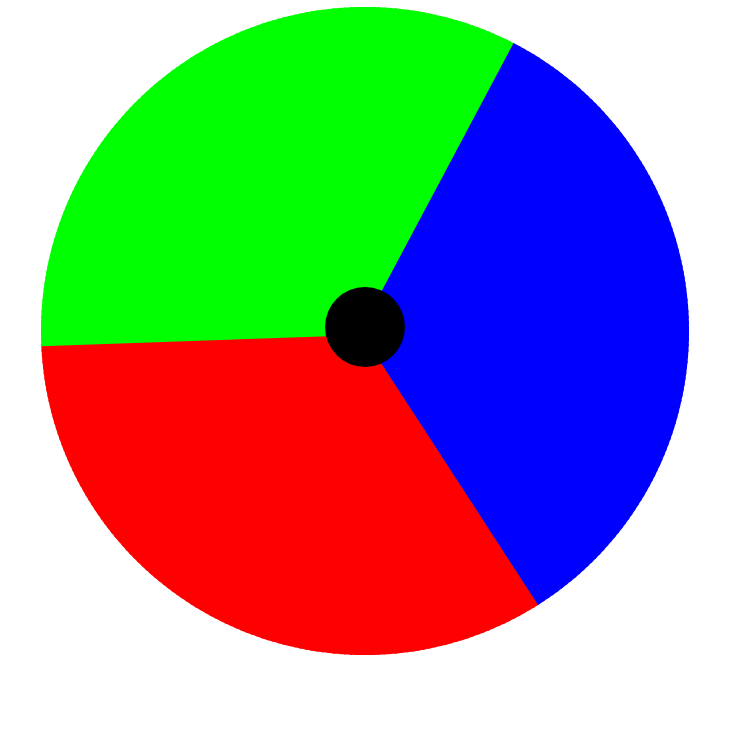
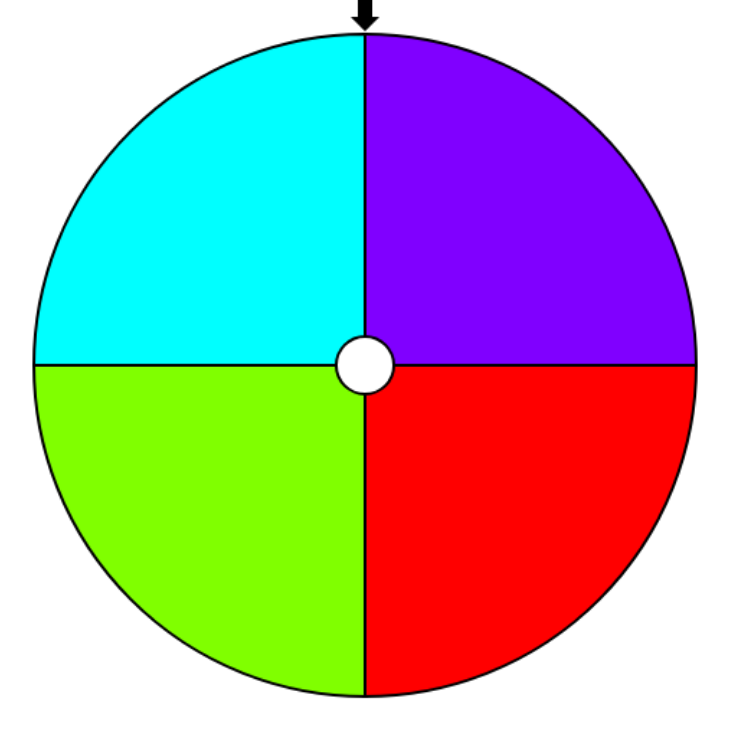
Before and after one commit to rasmuslp/PrizeWheel, a website: page src/index.html in a window 1280 px wide. Shown: the part 73-821 px from the top of the page, without its empty margins (275-1004 px from the left). Before the commit the page ends 800 px from the top, so only its background shows below. Drawn offline with Linux system fonts and the light colour scheme.

Commit message:
feat(Canvas): wheel and arrow is drawn
TODO: Rotate and text

```diff
--- a/src/data.json
+++ b/src/data.json
@@ -1,11 +1 @@
-var data = [
-  {
-    text: 'Winner!'
-  },
-  {
-    text: 'Looser!'
-  },
-  {
-    text: 'In between'
-  }
-  ];
+var data = ['Winner!', 'Looser!', 'In between', 'Sup?'];
--- a/src/index.html
+++ b/src/index.html
@@ -4,17 +4,18 @@
 	<meta charset="utf-8">
 	<meta name="viewport" content="width=device-width, initial-scale=1">
 	<title>The Prize Wheel</title>
+	<link rel="stylesheet" href="styles.css"/>
 </head>
 <body>
 	<div id="content">
-    <div id="wheel">
-      <div id="center">
-      </div>
-    </div>
+		<h1 id="winner">
+			Winner!
+		</h1>
+		<canvas id="wheel" width="500" height="500">
+		</canvas>
 	</div>
 	<script src="data.json"></script>
 	<script src="jquery-2.1.3.js"></script>
 	<script src="wheel.js"></script>
-  <link rel="stylesheet" href="styles.css"/>
 </body>
 </html>
--- a/src/styles.css
+++ b/src/styles.css
@@ -6,6 +6,10 @@ body {
 	position: relative;
 	min-height: 100vh;
 	min-width: 100vh;
+}
+
+#winner {
+	text-align: center;
 }
 
 #wheel {
@@ -17,33 +21,6 @@ body {
 
 	height: 90vh;
 	width: 90vh;
-  /*background-color: red;*/
-  /*min-height: 100vh;*/
+
+	text-align: center;
 }
-
-#center {
-  position: absolute;
-  top: 50%;
-  left: 50%;
-  margin-right: -50%;
-  -webkit-transform: translate(-50%, -50%);
-
-  height: 10vh;
-  width: 10vh;
-  background-color: black;
-  border-radius: 5vh;
-
-  z-index: 1;
-}
-
-.bar {
-  position: absolute;
-  top: 50%;
-  left: 5%;
-  -webkit-transform: translate(0, -50%);
-
-  height: 1vh;
-  width: 45%;
-
-  -webkit-transform-origin: right;
-}
--- a/src/wheel.js
+++ b/src/wheel.js
@@ -1,52 +1,99 @@
 (function() {
   'use strict';
 
+  var slices = [];
+  var numberOfSlices;
+  var sliceArc;
+  var currentAngle = 0;
+
+  var draw = function() {
+    var canvas = document.getElementById('wheel');
+    if (typeof canvas.getContext === 'undefined') {
+      console.error('Canvas not supported by this browser');
+    }
+
+    var ctx = canvas.getContext('2d');
+    ctx.clearRect(0, 0, canvas.width, canvas.height);
+
+    ctx.lineWidth = 2;
+
+    var arrowHeight = 30;
+    var size = canvas.width;
+
+    var outsideRadius = (size-arrowHeight)/2 - 5;
+    var insideRadius = 20;
+
+    var cX = size/2;
+    var cY = outsideRadius + arrowHeight + 2;
+
+    var i;
+    var angle;
+
+    // Slice fill
+    for (i = 0; i < numberOfSlices; i++) {
+      angle = currentAngle + i * sliceArc;
+      ctx.beginPath();
+      ctx.arc(cX, cY, outsideRadius, angle, angle + sliceArc, false);
+      ctx.arc(cX, cY, insideRadius, angle + sliceArc, angle, true);
+
+      ctx.fillStyle = slices[i].color;
+      ctx.fill();
+    }
+
+    // Slice outlines
+    for (i = 0; i < numberOfSlices; i++) {
+      angle = currentAngle + i * sliceArc;
+      ctx.fillStyle = 'black';
+      ctx.beginPath();
+      ctx.arc(cX, cY, outsideRadius, angle, angle + sliceArc, false);
+      ctx.arc(cX, cY, insideRadius, angle + sliceArc, angle, true);
+      ctx.stroke();
+    }
+
+    // Arrow
+    ctx.fillStyle = 'black';
+    ctx.beginPath();
+    ctx.moveTo(cX - 5, 0);
+    ctx.lineTo(cX + 5, 0);
+    ctx.lineTo(cX + 5, 20);
+    ctx.lineTo(cX + 10, 20);
+    ctx.lineTo(cX, 30);
+    ctx.lineTo(cX - 10, 20);
+    ctx.lineTo(cX - 5, 20);
+    ctx.lineTo(cX - 5, 0);
+    ctx.fill();
+  };
+
   $(document).ready(function() {
+    var i;
 
     /* jshint -W117 */
-    var sliceData = data;
+    if (typeof data === 'undefined') {
+      console.error('No data found :<');
+      //TODO: Write 'no data' to screen
+      return;
+    }
+
+    console.log('Got data: %o', data);
+
+    for (i = 0; i < data.length; i++) {
+      slices.push({
+        text: data[i]
+      });
+    }
     /* jshint +W117 */
 
-    console.log(sliceData);
+    numberOfSlices = slices.length;
+    sliceArc = Math.PI * 2 / numberOfSlices;
 
-    var numberOfBars = 360;
-    var numberOfSlices = sliceData.length;
-
-    var wheel = $('#wheel');
-    var colors = [];
-    var colorSeparation = numberOfBars / numberOfSlices;
-
-    for (var i = 0; i < numberOfSlices; i++) {
-      colors.push( 'hsl(' + i * ( colorSeparation ) + ', 100%, 50%)' );
+    var colorSeparation = 360 / numberOfSlices;
+    for (i = 0; i < numberOfSlices; i++) {
+      slices[i].color = 'hsl(' + i * ( colorSeparation ) + ', 100%, 50%)';
     }
 
-    var currentColor = -1;
-    var bars = [];
-    for (i = 0; i < numberOfBars; i++) {
-      if ( i % colorSeparation === 0) {
-        // New slice
-        currentColor++;
-      }
+    console.log('Data is now: %o', slices);
 
-      var bar = $('<div></div>');
-      bar.css('background-color', colors[ currentColor ] );
-      bar.addClass('bar');
-      bar.css('-webkit-transform', 'rotate(' + i + 'deg)');
-      wheel.append(bar);
-      bars.push( bar );
-    }
-
-    var angle = 0;
-
-    var rotate = function() {
-      angle += 2;
-      for (var i = 0; i < numberOfBars; i++) {
-        bars[i].css('-webkit-transform', 'rotate(' + ( angle + i ) + 'deg)');
-      }
-    };
-
-    setInterval( rotate, 1000 / 60 );
-
+    draw();
   });
 
 })();
```
Lines whose indentation alone changed are shown as unchanged.
